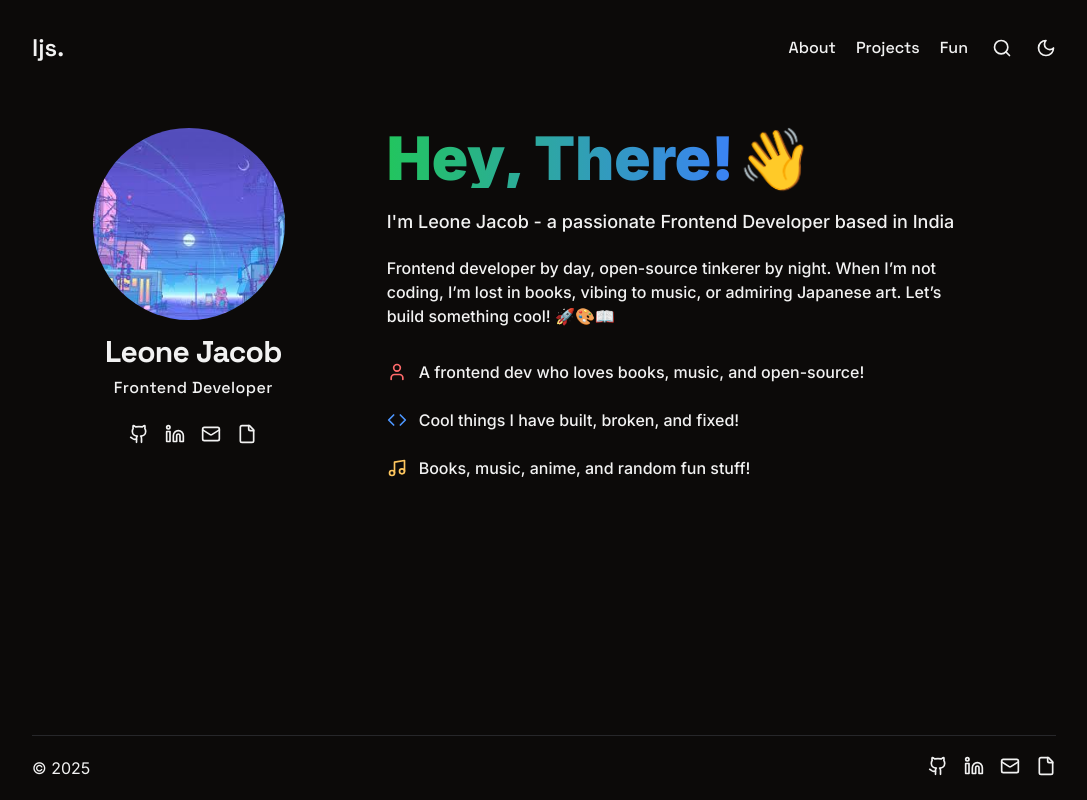
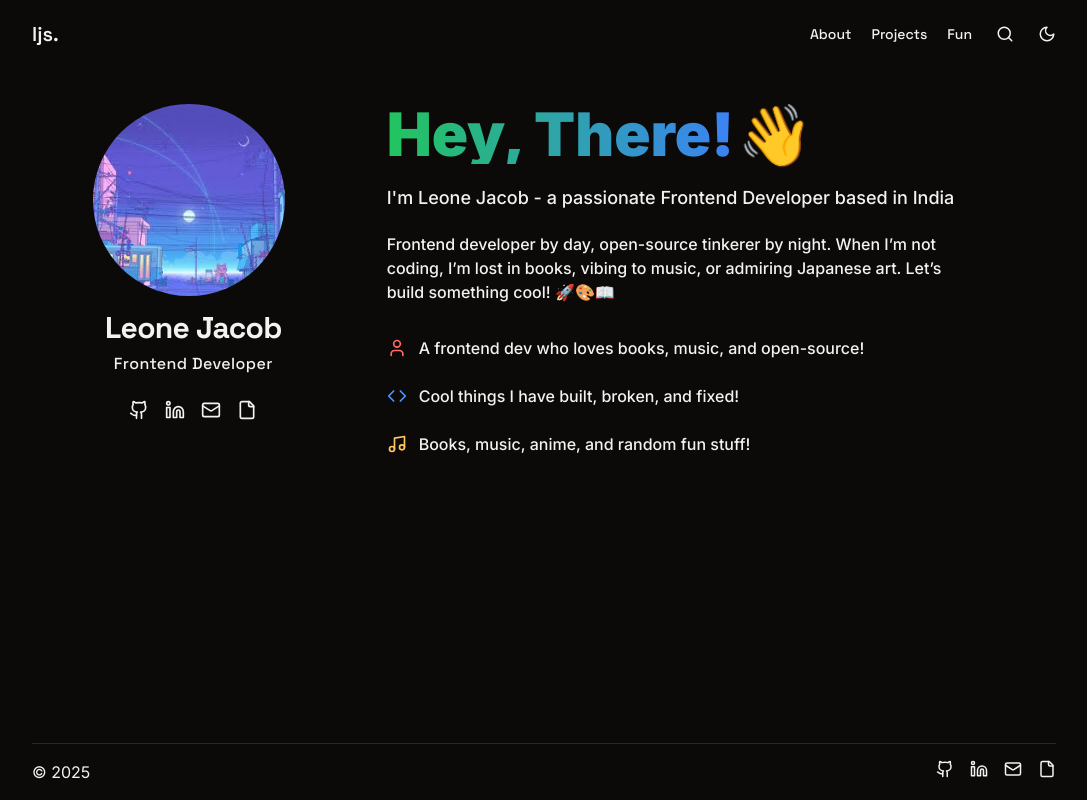
Before and after one commit to ImLJS/portfolio, a Next.js app: page / in a window 1280 px wide. Shown: the whole page, without its empty margins (96-1183 px from the left). Built offline with nearby package versions, Linux system fonts and the light colour scheme.

Commit message:
Change runtime to bun and fix padding

```diff
--- a/package.json
+++ b/package.json
@@ -46,5 +46,5 @@
   "ct3aMetadata": {
     "initVersion": "7.38.1"
   },
-  "packageManager": "npm@10.9.2"
+  "packageManager": "bun@1.2.2"
 }
--- a/src/components/Footer.tsx
+++ b/src/components/Footer.tsx
@@ -17,14 +17,14 @@ const SocialIconItem = ({ href, title, children }: SocialIconType) => {
 
 const Footer = () => {
   return (
-    <footer className="mt-auto flex justify-between border-t-[1px] py-5">
+    <footer className="mt-auto flex justify-between border-t-[1px] py-4">
       <div>
         <p>&copy; 2025</p>
       </div>
       <div className="flex gap-4">
         {SOCIALLINKS.map(link => (
           <SocialIconItem href={link.href} title={link.title} key={link.title}>
-            <link.icon size={20} />
+            <link.icon size={18} />
           </SocialIconItem>
         ))}
       </div>
--- a/src/components/Header.tsx
+++ b/src/components/Header.tsx
@@ -20,7 +20,7 @@ const NavMenuItem = ({ href, children }: NavMenuType) => {
     <Link
       href={href}
       className={cn(
-        'text-base font-medium',
+        'text-sm font-medium',
         isActive ? 'text-primary' : 'hover:text-primary',
       )}
     >
@@ -31,10 +31,10 @@ const NavMenuItem = ({ href, children }: NavMenuType) => {
 
 const Header = () => {
   return (
-    <header className="sticky top-0 z-50 flex items-center justify-between bg-background pt-8 font-spaceGrotesk">
+    <header className="sticky top-0 z-50 flex items-center justify-between bg-background pt-5 font-spaceGrotesk">
       <div>
         <Link href={ROUTES.HOME}>
-          <h1 className="text-2xl font-semibold">ljs.</h1>
+          <h1 className="text-xl font-semibold">ljs.</h1>
         </Link>
       </div>
       <nav className="flex items-center gap-6">
@@ -45,7 +45,7 @@ const Header = () => {
             </NavMenuItem>
           ))}
         </div>
-        <SearchIcon size={20} />
+        <SearchIcon size={18} />
         <ThemeToggle />
         <MobileNav className={'md:hidden'} />
       </nav>
--- a/src/components/Hero.tsx
+++ b/src/components/Hero.tsx
@@ -13,7 +13,7 @@ type MenuType = {
   children: React.ReactNode;
 };
 
-export const SocialIconItem = ({ href, title, children }: SocialIconType) => {
+const SocialIconItem = ({ href, title, children }: SocialIconType) => {
   return (
     <Link href={href} rel="noopener noreferrer">
       <span title={title}>{children}</span>
@@ -32,7 +32,7 @@ const MenuItem = ({ href, children }: MenuType) => {
 const Hero = () => {
   return (
     <>
-      <div className="flex-grow items-start space-y-2 pt-8 xl:grid xl:grid-cols-3 xl:gap-x-10 xl:space-y-0">
+      <div className="flex-grow items-start space-y-2 pt-6 xl:grid xl:grid-cols-3 xl:gap-x-10 xl:space-y-0">
         <div className="flex flex-col items-center space-x-2 pt-8 font-spaceGrotesk">
           <Image
             src="/avatar3.jpg"
--- a/src/components/ThemeToggle.tsx
+++ b/src/components/ThemeToggle.tsx
@@ -23,7 +23,7 @@ const ThemeToggle = () => {
       }
       onClick={() => setTheme(theme === 'dark' ? 'light' : 'dark')}
     >
-      {theme === 'dark' ? <Moon size={20} /> : <Sun size={20} />}
+      {theme === 'dark' ? <Moon size={18} /> : <Sun size={18} />}
     </button>
   );
 };
```
Also changed, not shown: 2 other files (tests, documents, lock files or other folders).
